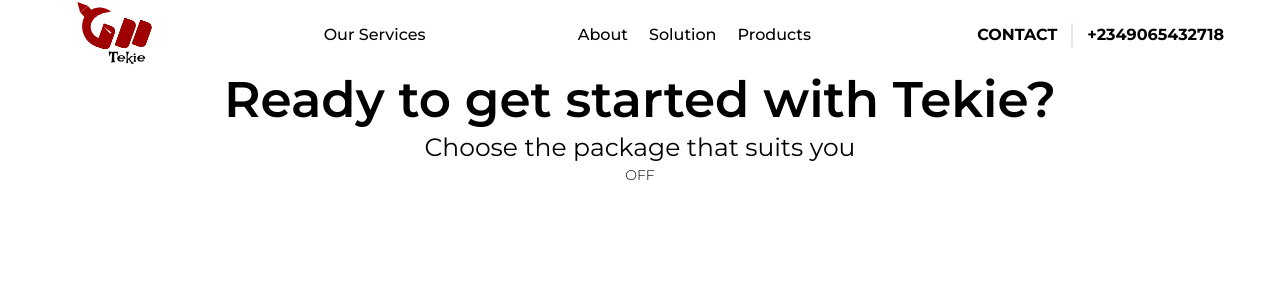
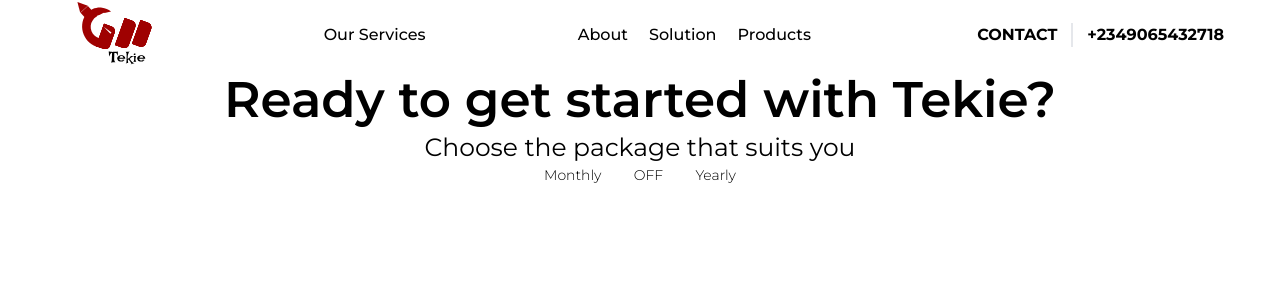
Before and after one commit to techies-developer/techie-website, a React (Create React App) app: page / in a window 1280 px wide. Shown: the top 300 px of the page. Built offline with nearby package versions, Linux system fonts and the light colour scheme.

Commit message:
toggle almost done

```diff
--- a/src/common/pricing/Pricing.tsx
+++ b/src/common/pricing/Pricing.tsx
@@ -8,7 +8,7 @@
   };
 
   return (
-    <section className="container items-center justify-center text-center">
+    <section className="items-center justify-center text-center">
       <div className="heading">
         <h1 className="text-[50px] leading-[60px] font-[600]">
           Ready to get started with Tekie?
@@ -17,8 +17,12 @@
           Choose the package that suits you
         </p>
       </div>
-      <div className="pricing">
-        <button onClick={handleClick}>{isToggled ? "ON" : "OFF"}</button>
+      <div className="w-[15%] items-center justify-between mx-auto">
+        <div className="pricing flex  items-center justify-between text-center">
+          <p>Monthly</p>
+          <button onClick={handleClick}>{isToggled ? "ON" : "OFF"}</button>
+          <p>Yearly</p>
+        </div>
       </div>
     </section>
   );
```
